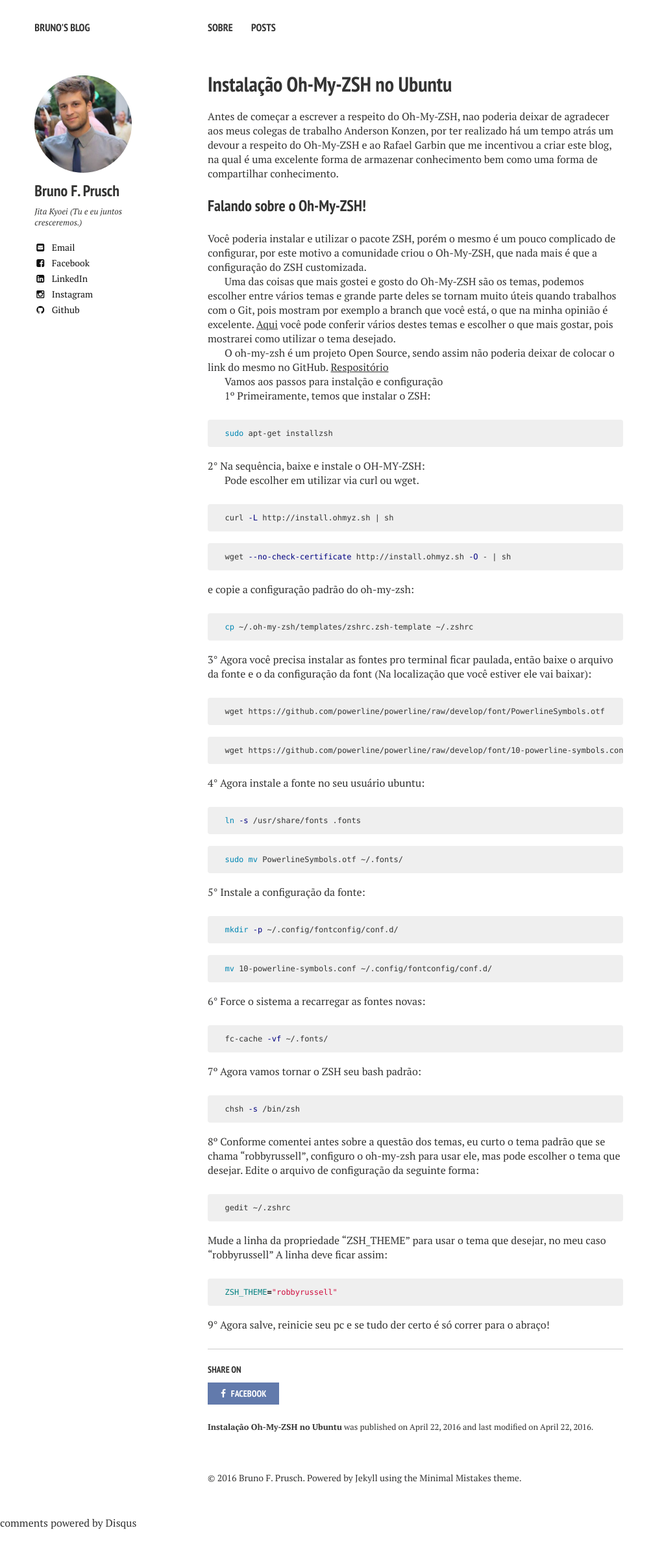
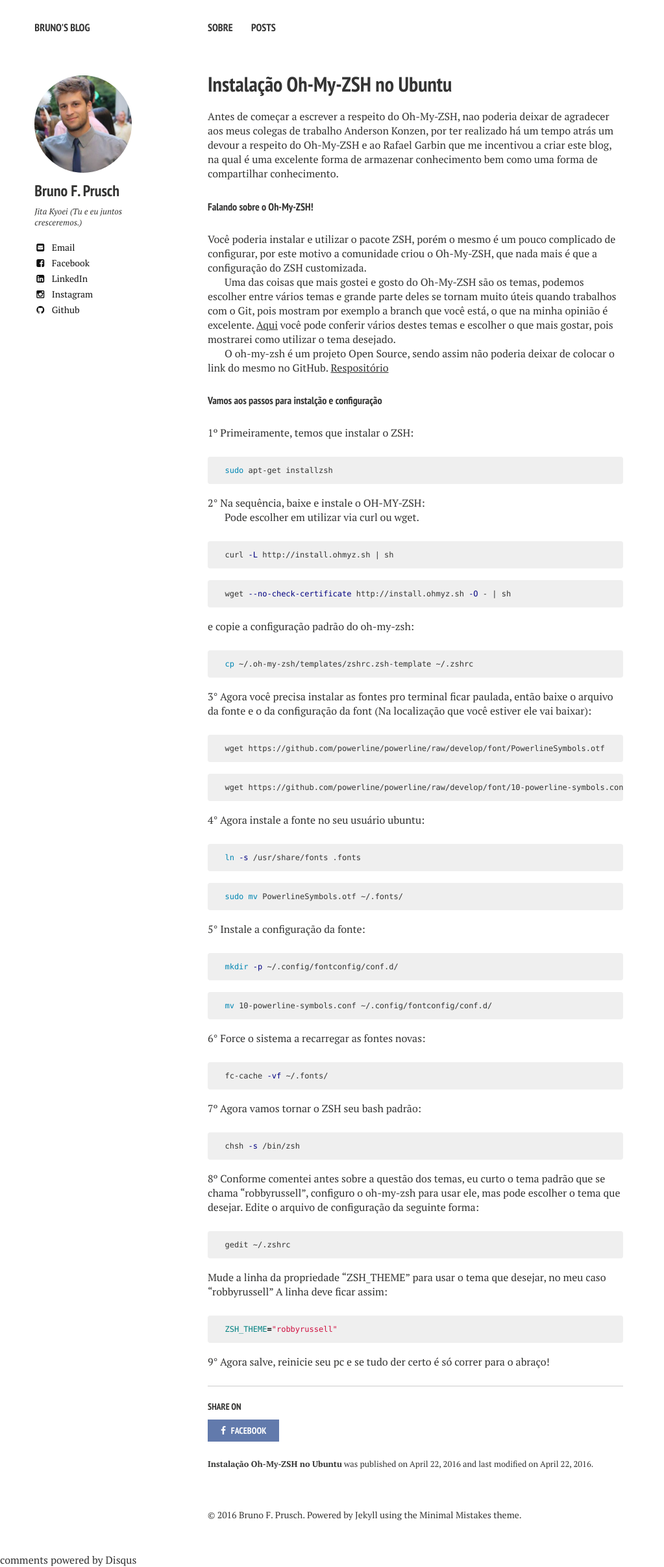
Before and after one commit to brunofprusch/brunofprusch.github.io, a Jekyll site: the page built from _posts/2016-04-22-Instalacao-Oh-My-ZSH-Ubuntu.md, in a window 1280 px wide. Shown: the whole page at 65% size, without its empty margins (0-1023 px from the left). Built offline with Jekyll 4.4.1, drawn with Linux system fonts in a browser that asks for light colours; nearby versions of some CDN libraries; comment, search, counter and statistics services are not loaded; before the commit the page ends 2355 px from its top, so only the background shows below that.

```diff
--- a/_posts/2016-04-22-Instalacao-Oh-My-ZSH-Ubuntu.md
+++ b/_posts/2016-04-22-Instalacao-Oh-My-ZSH-Ubuntu.md
@@ -10,7 +10,7 @@ comments: true
 Antes de começar a escrever a respeito do Oh-My-ZSH, nao poderia deixar de agradecer aos meus colegas de trabalho Anderson Konzen, por ter realizado há um tempo atrás um devour a respeito do Oh-My-ZSH e ao Rafael Garbin que me incentivou a criar este blog, na qual é uma excelente forma de armazenar conhecimento bem como uma forma de compartilhar conhecimento.
 
 
-### Falando sobre o Oh-My-ZSH!
+##### Falando sobre o Oh-My-ZSH!
 
 
 Você poderia instalar e utilizar o pacote ZSH, porém o mesmo é um pouco complicado de configurar, por este motivo a comunidade criou o Oh-My-ZSH, que nada mais é que a configuração do ZSH customizada.
@@ -19,8 +19,8 @@ Uma das coisas que mais gostei e gosto do Oh-My-ZSH são os temas, podemos escol
 
 O oh-my-zsh é um projeto Open Source, sendo assim não poderia deixar de colocar o link do mesmo no GitHub. [Respositório](https://github.com/robbyrussell/oh-my-zsh)
 
-Vamos aos passos para instalção e configuração
 
+##### Vamos aos passos para instalção e configuração
 
 1º Primeiramente, temos que instalar o ZSH:
 
```
